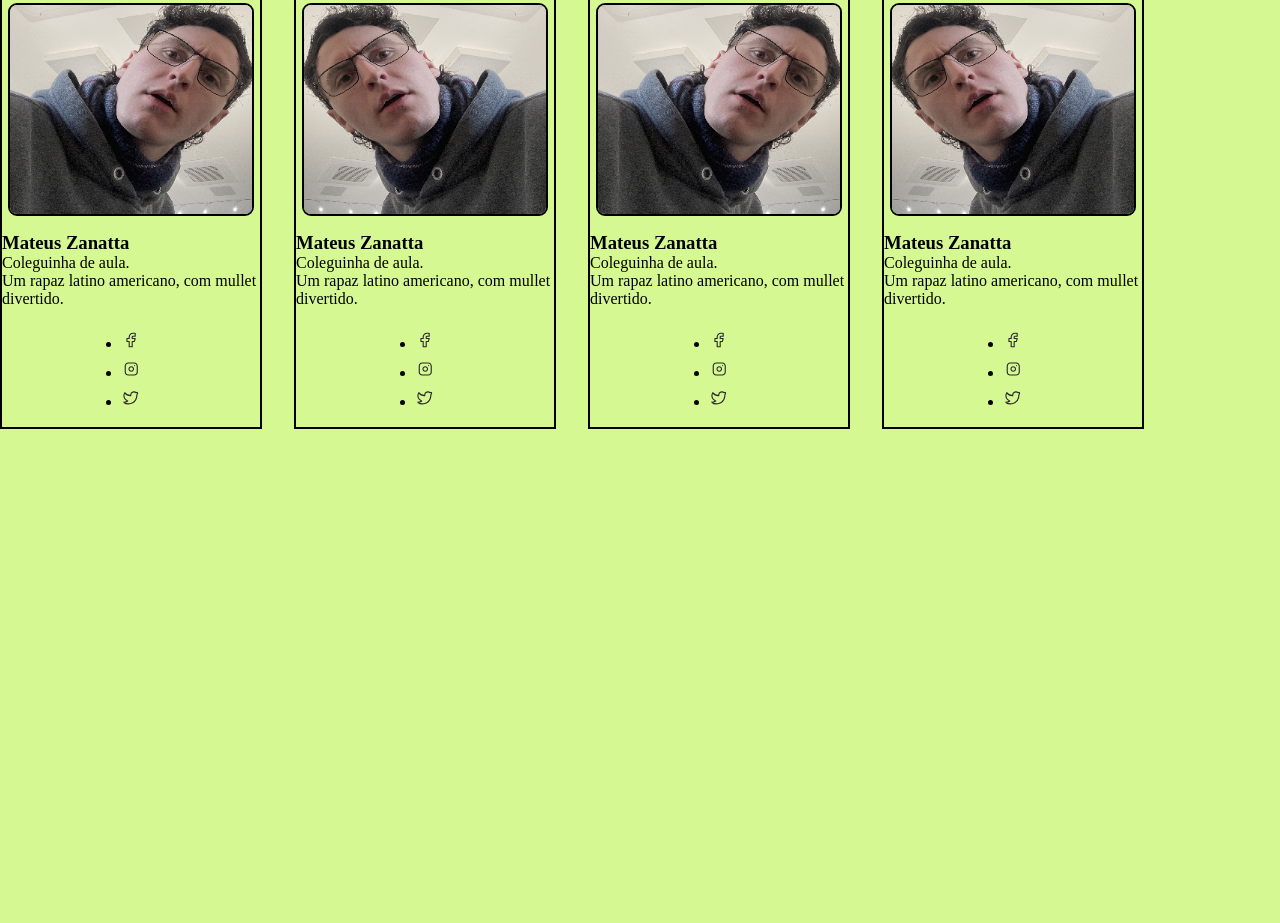
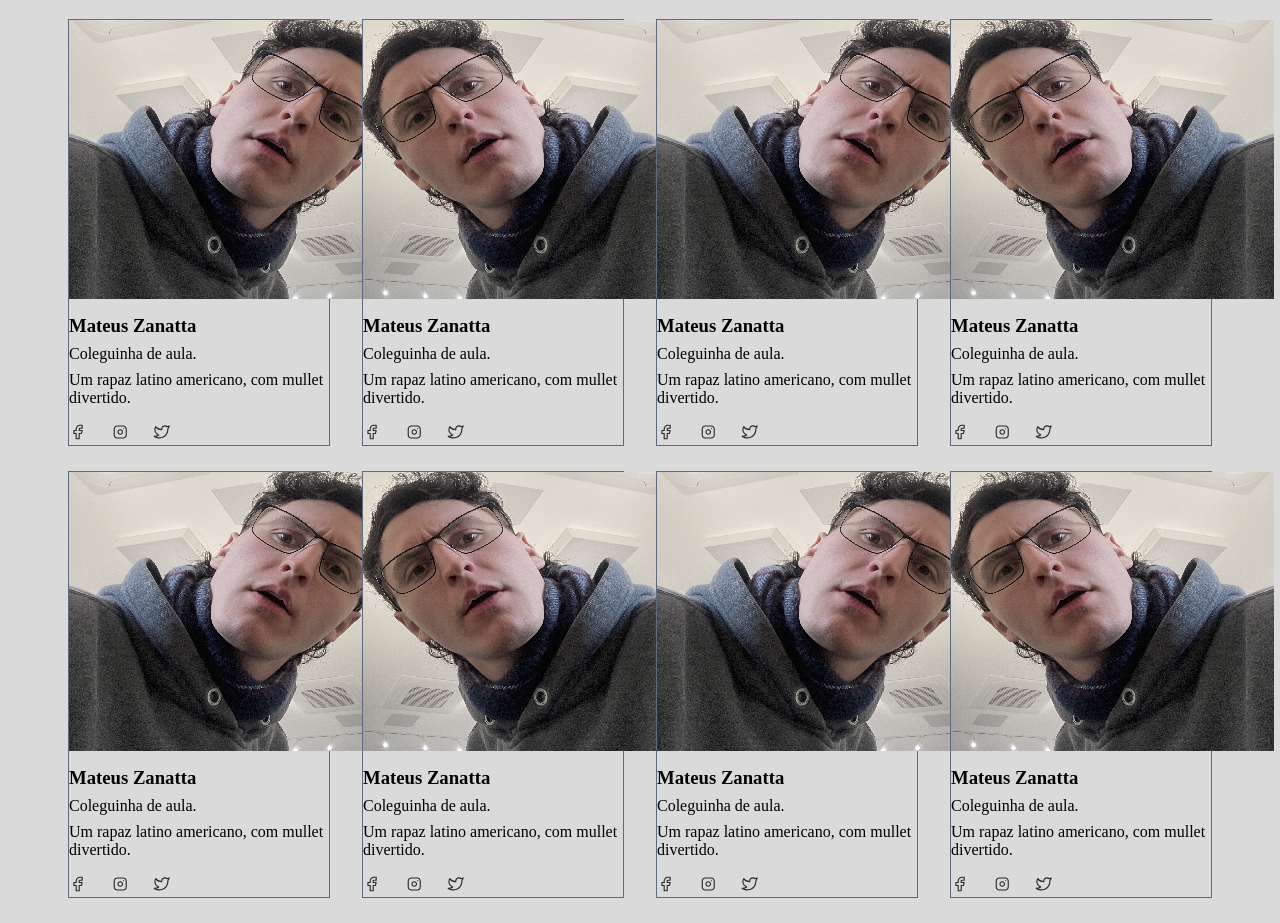
Before and after one commit to Elinton-Souza/exercicioaula2, a plain HTML site: page index.html in a window 1280 px wide. Shown: the part 231-1154 px from the top of the page. Before the commit the page ends 800 px from the top, so only its background shows below. Drawn offline with Linux system fonts and the light colour scheme.

Commit message:
Aula 02 - Media Query

```diff
--- a/index.html
+++ b/index.html
@@ -81,6 +81,69 @@
           </ul>
         </div>
       </section>
+      <section class="container">
+        <div class="card">
+          <img src="img/IMG_4596_1.png" alt="" />
+          <div class="card_descricao">
+            <h3 class="card_titulo">Mateus Zanatta</h3>
+            <p class="card_funcao">Coleguinha de aula.</p>
+            <p class="card_texto">
+              Um rapaz latino americano, com mullet divertido.
+            </p>
+          </div>
+          <ul class="card__redes">
+            <li><img src="img/facebook.svg" alt="" /></li>
+            <li><img src="img/indtagram.svg" alt="" /></li>
+            <li><img src="img/twitter.svg" alt="" /></li>
+          </ul>
+        </div>
+        <div class="card">
+          <img src="img/IMG_4596_2.png" alt="" />
+          <div class="card_descricao">
+            <h3 class="card_titulo">Mateus Zanatta</h3>
+            <p class="card_funcao">Coleguinha de aula.</p>
+            <p class="card_texto">
+              Um rapaz latino americano, com mullet divertido.
+            </p>
+          </div>
+          <ul class="card__redes">
+            <li><img src="img/facebook.svg" alt="" /></li>
+            <li><img src="img/indtagram.svg" alt="" /></li>
+            <li><img src="img/twitter.svg" alt="" /></li>
+          </ul>
+        </div>
+        <div class="card">
+          <img src="img/IMG_4596_1.png" alt="" />
+          <div class="card_descricao">
+            <h3 class="card_titulo">Mateus Zanatta</h3>
+            <p class="card_funcao">Coleguinha de aula.</p>
+            <p class="card_texto">
+              Um rapaz latino americano, com mullet divertido.
+            </p>
+          </div>
+          <ul class="card__redes">
+            <li><img src="img/facebook.svg" alt="" /></li>
+            <li><img src="img/indtagram.svg" alt="" /></li>
+            <li><img src="img/twitter.svg" alt="" /></li>
+          </ul>
+        </div>
+        <div class="card">
+          <img src="img/IMG_4596_2.png" alt="" />
+          <div class="card_descricao">
+            <h3 class="card_titulo">Mateus Zanatta</h3>
+            <p class="card_funcao">Coleguinha de aula.</p>
+            <p class="card_texto">
+              Um rapaz latino americano, com mullet divertido.
+            </p>
+          </div>
+          <ul class="card__redes">
+            <li><img src="img/facebook.svg" alt="" /></li>
+            <li><img src="img/indtagram.svg" alt="" /></li>
+            <li><img src="img/twitter.svg" alt="" /></li>
+          </ul>
+        </div>
+      </section>
+      <div class="div_vazia"></div>
     </main>
   </body>
 </html>
--- a/style.css
+++ b/style.css
@@ -2,13 +2,18 @@
   padding: 0;
   margin: 0;
   box-sizing: border-box;
-  background-color: rgb(214, 248, 147);
+  background-color: rgb(218, 218, 218);
+  align-items: center;
 }
 
 :root {
   --pretoprincipal: #282828;
   --pretosubtitulo: #3e3e59;
   --pretoprincipal: #5f6980;
+}
+
+.body {
+  font-family: Arial, Helvetica, sans-serif;
 }
 
 .cabecalho {
@@ -34,25 +39,22 @@
   text-align: center;
   font-feature-settings: "liga" off, "clig" off;
 
-  /* Heading/06 */
   font-family: Inter;
   font-size: 28px;
   font-style: normal;
   font-weight: 600;
-  line-height: 34px; /* 121.429% */
+  line-height: 34px;
   letter-spacing: -0.6px;
 }
 .cabecalho_titulo2 {
   color: #282828;
   text-align: center;
   font-feature-settings: "liga" off, "clig" off;
-
-  /* Heading/03 */
   font-family: Inter;
   font-size: 54px;
   font-style: normal;
   font-weight: 600;
-  line-height: 62px; /* 114.815% */
+  line-height: 62px;
   letter-spacing: -1px;
   align-items: stretch;
 }
@@ -61,42 +63,50 @@
   color: #5f6980;
   text-align: center;
   font-feature-settings: "liga" off, "clig" off;
-
-  /* Text/20px/Regular */
   font-family: Inter;
   font-size: 20px;
   font-style: normal;
   font-weight: 400;
-  line-height: 35px; /* 175% */
+  line-height: 35px;
 }
 .container {
   display: flex;
-  align-items: start;
+  justify-content: center;
+  align-items: center;
   gap: 2rem;
+  padding-top: 25px;
+}
+.div_vazia {
+  margin-bottom: 25px;
 }
 .card {
   width: 16.375rem;
   display: flex;
   flex-direction: column;
+  justify-content: center;
   gap: 1rem;
-  padding-bottom: 1rem;
-  border: 2px solid #000000;
-  align-items: center;
+  align-items: self-start;
+  border: 1px solid #5f6980;
 }
 .card img {
-  width: 15.375rem;
-  border-radius: 9px;
-  margin-top: 7px;
-  border: 2px solid #000000;
 }
 .card_descricao {
+  align-items: left;
+  text-align: left;
 }
 .card_titulo {
 }
 .card_funcao {
+  padding: 0.5rem 0;
 }
 .card_texto {
 }
+.card__redes {
+  display: flex;
+  gap: 1.5rem;
+  list-style: none;
+}
+
 .card__redes li img {
   width: 1.125rem;
   border: none;
@@ -121,6 +131,7 @@
   .container {
     flex-direction: column;
     align-items: center;
+    display: flex;
   }
   .card_descricao {
   }
```
